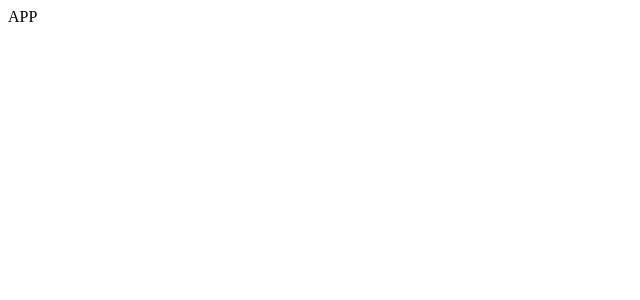
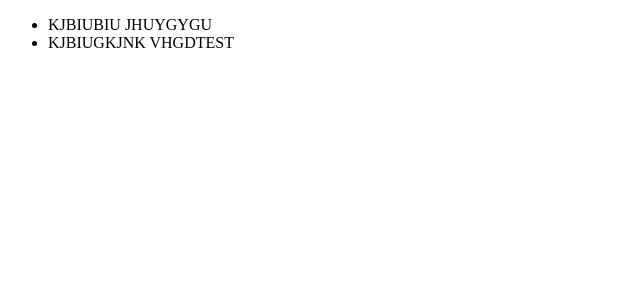
Before and after one commit to wlad999/redux-store, a React (Create React App) app: page / in a window 1280 px wide. Shown: the top 300 px of the page, without its empty margins (0-640 px from the left). Built offline with nearby package versions, Linux system fonts and the light colour scheme.

Commit message:
135 routing added

```diff
--- a/src/components/app/index.js
+++ b/src/components/app/index.js
@@ -1,9 +1,15 @@
 import React from "react";
-import {withBookstoreService} from "../hoc/";
+import {Route, Switch} from 'react-router-dom'
+import {HomePage, CartPage} from "../pages"
 import "./app.css"
 
-const App = ({bookstoreService}) => {
-    console.log("bookstoreService", bookstoreService.getBooks())
-    return <div>APP</div>
+const App = () => {
+    return (
+        <Switch>
+            <Route exact path="/" component={HomePage}/>
+            <Route path="/cart" component={CartPage}/>
+
+        </Switch>
+    )
 }
-export default withBookstoreService()(App)
+export default App
--- /dev/null
+++ b/src/components/book-list-item/book-list-item.js
@@ -0,0 +1,12 @@
+import React from "react";
+import "./book-list-item.css"
+
+const BookListItem = ({book}) => {
+    const {title, author} = book;
+    return (
+        <>
+            <span>{title}</span> <span>{author}</span>
+        </>
+    )
+}
+export default BookListItem
--- /dev/null
+++ b/src/components/book-list-item/index.js
@@ -0,0 +1,3 @@
+import BookListItem from "./book-list-item"
+
+export {BookListItem}
--- /dev/null
+++ b/src/components/book-list/book-list.js
@@ -0,0 +1,20 @@
+import React, {Component} from "react";
+import "./book-list.css"
+import BookListItem from "../book-list-item/book-list-item";
+
+export default class BookList extends Component {
+
+
+    render() {
+        const {books} = this.props
+        return (
+            <ul>
+                {books.map((book) => {
+                    return (
+                        <li key={book.id}><BookListItem book={book}/></li>
+                    )
+                })}
+            </ul>
+        )
+    }
+}
--- /dev/null
+++ b/src/components/book-list/index.js
@@ -0,0 +1,3 @@
+import BookList from "./book-list"
+
+export {BookList}
--- /dev/null
+++ b/src/components/pages/cart-page.js
@@ -0,0 +1,7 @@
+import React from "react";
+
+const CartPage = () => {
+    return <div>Cart Page</div>
+}
+
+export default CartPage
--- /dev/null
+++ b/src/components/pages/home-page.js
@@ -0,0 +1,20 @@
+import React from "react";
+import BookList from "../book-list/book-list";
+
+const HomePage = () => {
+    const books = [
+        {
+            id: 1,
+            title: 'KJBIUBIU',
+            author: 'JHUYGYGU'
+        },
+        {
+            id: 2,
+            title: 'KJBIUGKJNK',
+            author: 'VHGDTEST'
+        }
+    ]
+    return (<BookList books={books}/>)
+}
+
+export default HomePage
--- /dev/null
+++ b/src/components/pages/index.js
@@ -0,0 +1,4 @@
+import CartPage from './cart-page'
+import HomePage from './home-page'
+
+export {CartPage, HomePage}
```
Also changed, not shown: src/components/book-list-item/book-list-item.css (added), src/components/book-list/book-list.css (added).
